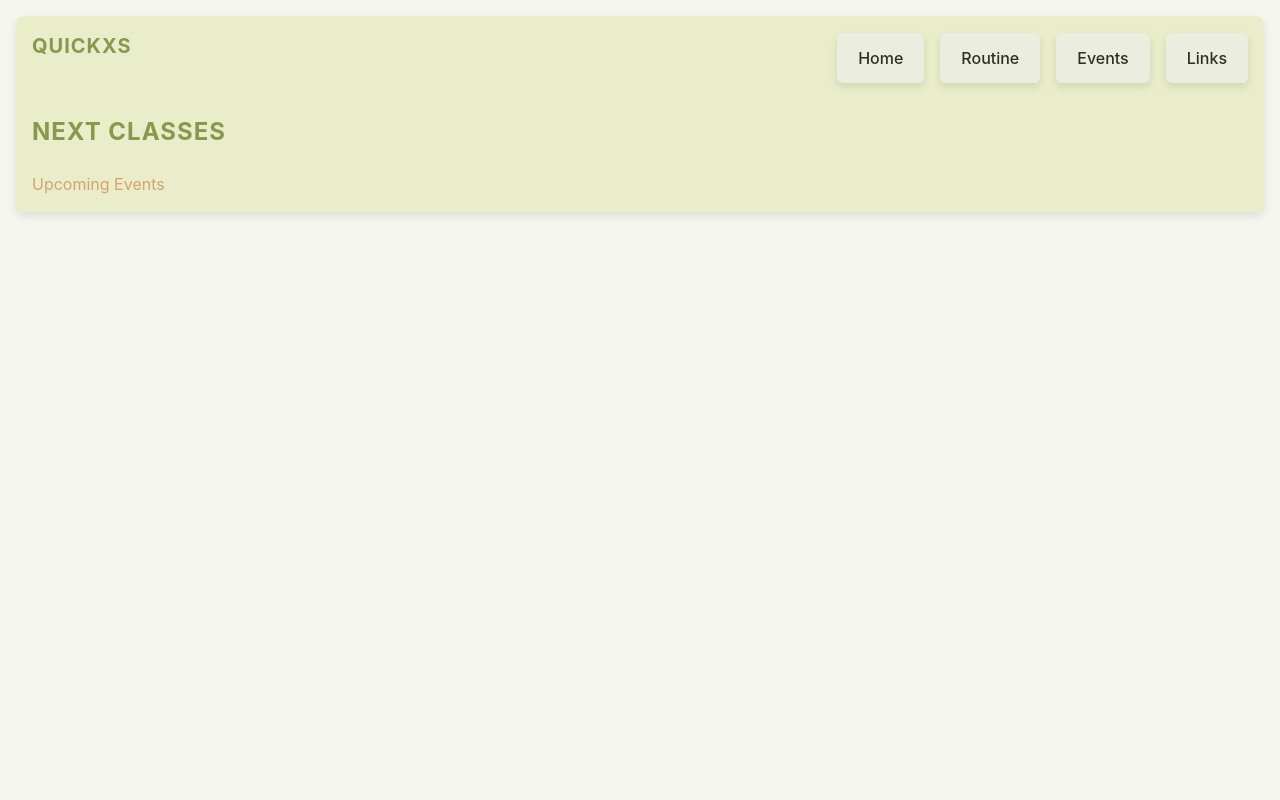
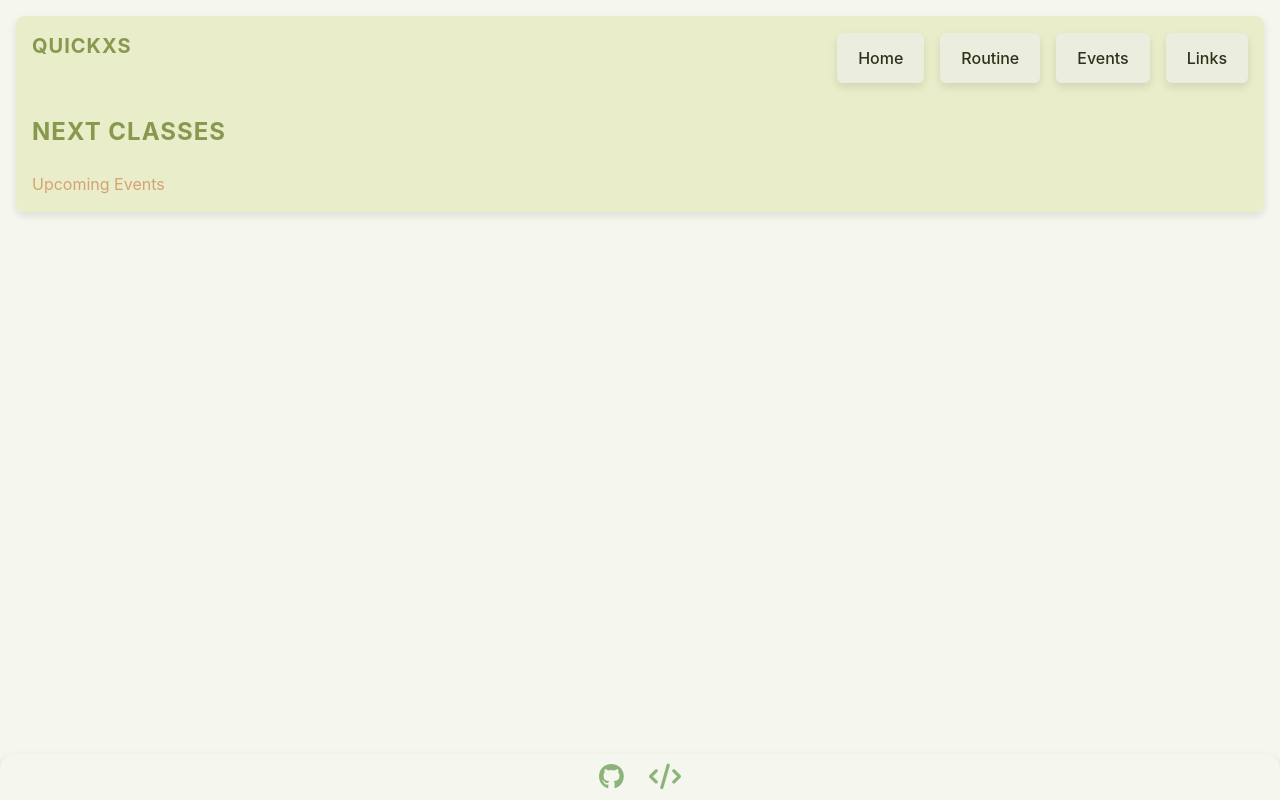
Before and after one commit to Shinzuu/QuickXS, a Svelte app in the folder main-project/: page / in a window 1280 px wide. Built offline with nearby package versions, Linux system fonts and the light colour scheme.

Commit message:
added footer

```diff
--- a/main-project/package.json
+++ b/main-project/package.json
@@ -16,5 +16,8 @@
     "svelte": "^5.1.3",
     "tailwindcss": "^3.4.14",
     "vite": "^5.4.10"
+  },
+  "dependencies": {
+    "svelte-routing": "^2.13.0"
   }
 }
--- a/main-project/src/App.svelte
+++ b/main-project/src/App.svelte
@@ -2,6 +2,8 @@
   import Routine from './routes/Routine.svelte';
   import Events from './routes/Events.svelte';
   import Links from './routes/Links.svelte';
+  import Footer from './Footer.svelte';
+
 
   let currentRoute = 'home';
   let isMenuOpen = false;
@@ -111,3 +113,4 @@
     {/if}
   </main>
 </div>
+<Footer/>
--- /dev/null
+++ b/main-project/src/Footer.svelte
@@ -0,0 +1,79 @@
+<script>
+    // You can add any JavaScript logic here if needed
+  </script>
+
+  <footer class="footer">
+    <!-- GitHub Profile Link -->
+    <a href="https://github.com/Shinzuu" target="_blank" class="footer-link">
+      <i class="fab fa-github"></i>
+    </a>
+
+    <!-- Source Code Link -->
+    <a href="https://github.com/your-repository-url" target="_blank" class="footer-link">
+      <i class="fas fa-code"></i>
+    </a>
+  </footer>
+
+  <style>
+    /* Enhanced footer styles */
+    .footer {
+      position: fixed;
+      bottom: 0;
+      left: 0;
+      width: 100%;
+      color: white;
+      display: flex;
+      justify-content: center;
+      align-items: center;
+      gap: 25px;
+      padding: 10px 20px;
+      z-index: 10;
+      text-align: center;
+      box-sizing: border-box;
+      border-radius: 15px 15px 0 0; /* Rounded top corners */
+      box-shadow: 0px 8px 12px rgba(0, 0, 0, 0.3); /* Subtle shadow */
+    }
+
+    .footer-link {
+      color: rgb(141, 179, 122);
+      text-decoration: none;
+      font-size: 1.4rem;
+      display: flex;
+      align-items: center;
+      gap: 8px;
+      font-weight: 500;
+      transition: color 0.3s ease, transform 0.3s ease;
+    }
+
+    .footer-link:hover {
+      color: #ffcc00; /* Golden color on hover */
+      transform: translateY(-2px); /* Slight lifting effect */
+    }
+
+    .footer i {
+      font-size: 1.6rem; /* Larger icon size */
+      transition: transform 0.3s ease;
+    }
+
+    .footer-link:hover i {
+      transform: scale(1.2); /* Slight zoom-in effect on icons */
+    }
+
+    /* Mobile responsiveness: Show only icons and make them smaller */
+    @media (max-width: 768px) {
+      .footer {
+        flex-direction: row; /* Keep the layout horizontal */
+        padding: 10px 15px;
+      }
+
+      .footer-link {
+        font-size: 1.6rem; /* Larger icon size for mobile */
+        margin: 0 10px; /* Space between icons */
+      }
+
+      /* Optionally, you can hide text on mobile if needed */
+      .footer-link i {
+        font-size: 1.8rem; /* Increase icon size for better visibility */
+      }
+    }
+  </style>
```
Also changed, not shown: 1 other file (tests, documents, lock files or other folders).
